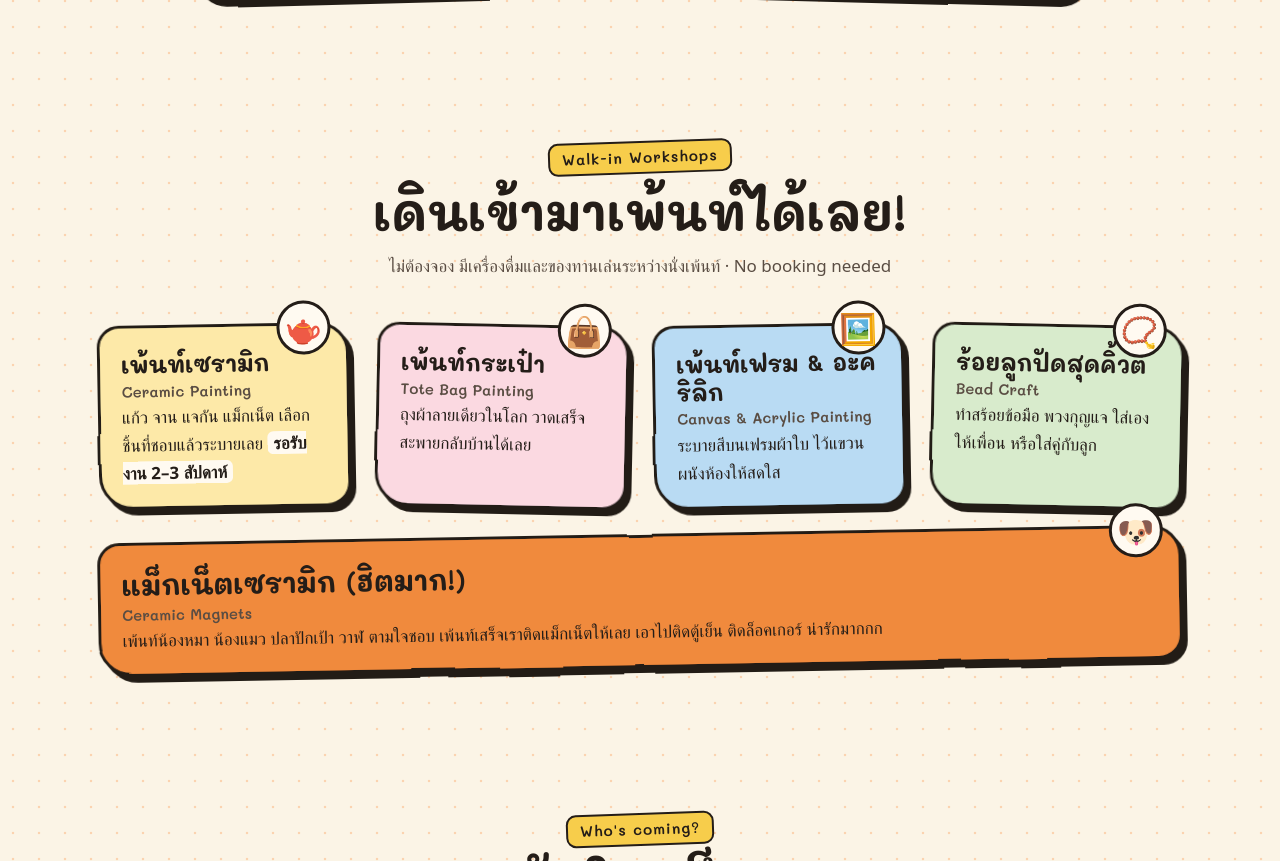
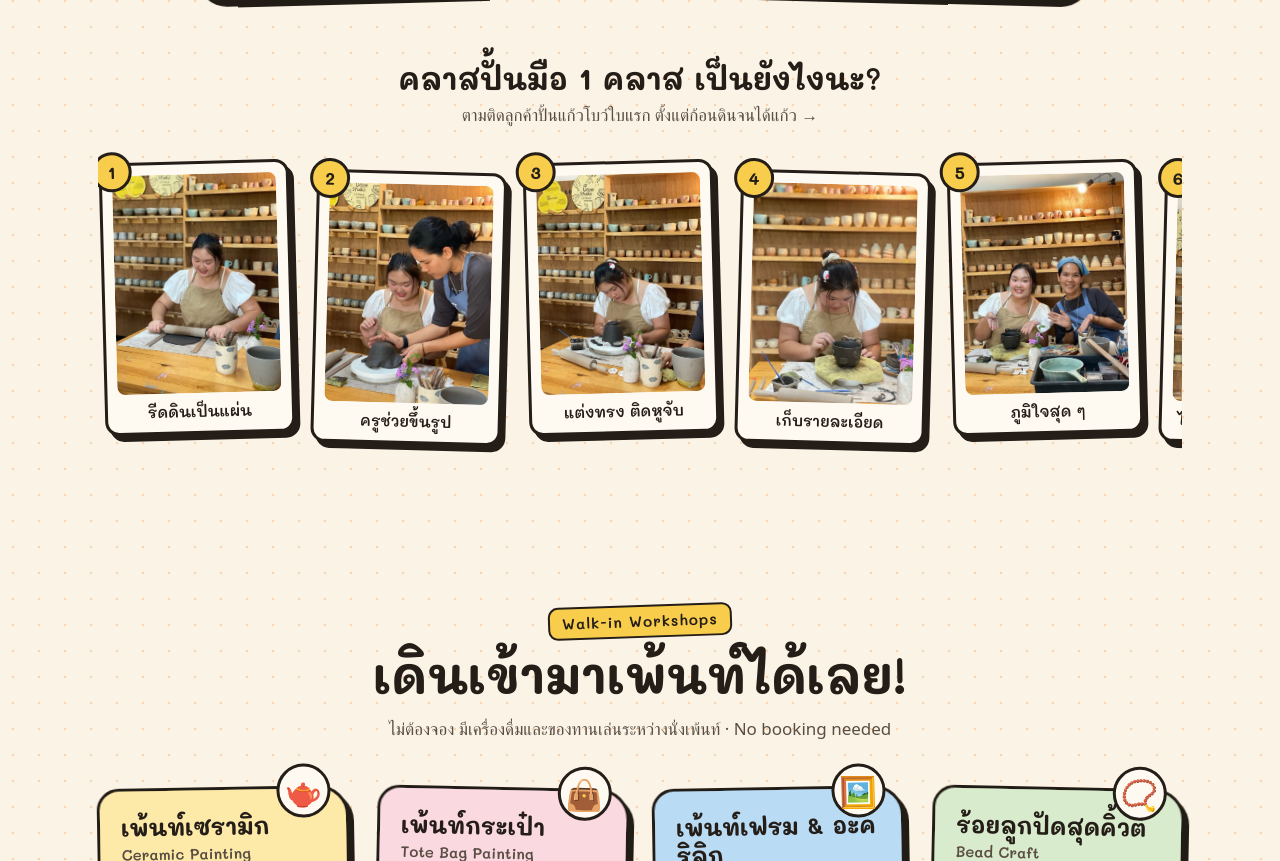
Before and after one commit to NuttaponVerja/jsweb, a plain HTML site: page index.html in a window 1280 px wide. Shown: the part 1416-2277 px from the top of the page. Drawn offline with Linux system fonts and the light colour scheme; a web font is replaced by a local one.

Commit message:
Add hand-building class photo story
Co-Authored-By: Claude Opus 5.5 <noreply@anthropic.com>
Claude-Session: https://claude.ai/code/session_01YRCCiA7UDJ4yZr3GcmQxsQ

```diff
--- a/index.html
+++ b/index.html
@@ -94,6 +94,17 @@
           <p class="price"><strong>1,090</strong> บาท / คน</p>
         </article>
       </div>
+
+      <h3 class="strip-title">คลาสปั้นมือ 1 คลาส <span class="nowrap">เป็นยังไงนะ?</span></h3>
+      <p class="note strip-hint">ตามติดลูกค้าปั้นแก้วโบว์ใบแรก ตั้งแต่ก้อนดินจนได้แก้ว →</p>
+      <ol class="strip strip-portrait" aria-label="ขั้นตอนคลาสปั้นมือ">
+        <li class="photo"><img src="images/class-1-roll.jpg" alt="ลูกค้าใช้ไม้คลึงรีดดินสีดำให้เป็นแผ่น" width="700" height="933" loading="lazy"><span>รีดดินเป็นแผ่น</span></li>
+        <li class="photo"><img src="images/class-2-shape.jpg" alt="ครูช่วยลูกค้าขึ้นรูปแผ่นดินบนแป้นหมุน" width="700" height="933" loading="lazy"><span>ครูช่วยขึ้นรูป</span></li>
+        <li class="photo"><img src="images/class-3-form.jpg" alt="ลูกค้าแต่งทรงแก้วดินที่คว่ำอยู่บนแป้น" width="700" height="933" loading="lazy"><span>แต่งทรง ติดหูจับ</span></li>
+        <li class="photo"><img src="images/class-4-detail.jpg" alt="ลูกค้าใช้พู่กันเก็บรายละเอียดแก้วที่มีโบว์" width="700" height="933" loading="lazy"><span>เก็บรายละเอียด</span></li>
+        <li class="photo"><img src="images/class-5-proud.jpg" alt="ลูกค้ากับครูยิ้มโชว์แก้วที่ปั้นเสร็จ" width="700" height="933" loading="lazy"><span>ภูมิใจสุด ๆ</span></li>
+        <li class="photo"><img src="images/class-6-done.jpg" alt="ลูกค้าถือแก้วโบว์ที่ปั้นเสร็จคู่กับครู" width="700" height="933" loading="lazy"><span>ได้แก้วโบว์ใบแรก! 🎀</span></li>
+      </ol>
     </section>
 
     <!-- WALK-IN -->
--- a/styles.css
+++ b/styles.css
@@ -264,6 +264,8 @@ h2 { font-size: clamp(32px, 4.5vw, 50px); font-weight: 700; }
   width: 34px; height: 34px; border-radius: 50%; display: grid; place-items: center;
   background: var(--yellow); border: 3px solid var(--ink); font-family: var(--font-display); font-weight: 700;
 }
+.strip-portrait { grid-auto-columns: minmax(190px, 1fr); }
+.strip-portrait .photo img { aspect-ratio: 3 / 4; }
 .topics {
   max-width: 820px; margin: 40px auto 0; background: var(--paper);
   border: 3px solid var(--ink); border-radius: 26px; box-shadow: var(--shadow); padding: 28px 30px 22px;
@@ -362,6 +364,7 @@ h2 { font-size: clamp(32px, 4.5vw, 50px); font-weight: 700; }
   .marquee { font-size: 18px; }
   .topic-list { columns: 1; }
   .strip { grid-auto-columns: 78%; }
+  .strip-portrait { grid-auto-columns: 62%; }
   .topics { padding: 22px 20px 18px; }
 }
 @media (prefers-reduced-motion: reduce) {
```
Also changed, not shown: images/class-1-roll.jpg (added), images/class-2-shape.jpg (added), images/class-3-form.jpg (added), images/class-4-detail.jpg (added), images/class-5-proud.jpg (added), images/class-6-done.jpg (added).
